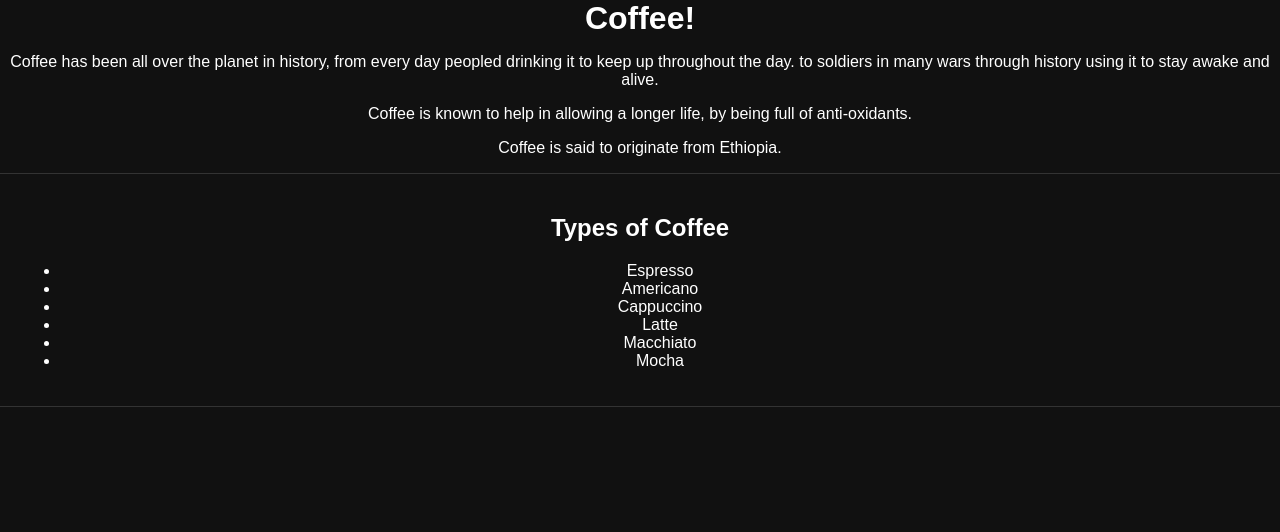
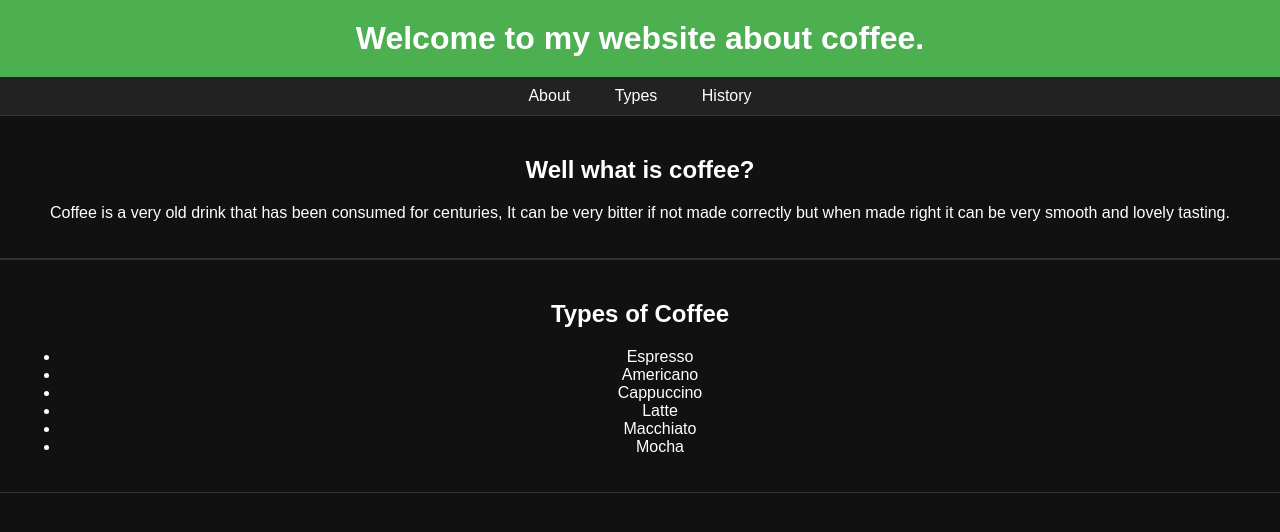
Before and after one commit to codegoose2341/set08101.io, a plain HTML site: page index.html in a window 1280 px wide. Drawn offline with Linux system fonts and the light colour scheme; a script that the page names is missing.

Commit message:
Update index.html

```diff
--- a/index.html
+++ b/index.html
@@ -8,10 +8,22 @@
     <link rel="stylesheet" href="style.css">
   </head>
   <body style="text-align:center;">
-    <h1>Coffee!</h1>
-    <p>Coffee has been all over the planet in history, from every day peopled drinking it to keep up throughout the day. to soldiers in many wars through history using it to stay awake and alive.</p>
-    <p>Coffee is known to help in allowing a longer life, by being full of anti-oxidants.</p>
-    <p>Coffee is said to originate from Ethiopia.</p>
+
+    <header>
+      <h1>Welcome to my website about coffee.</h1>
+    </header>
+    <nav>
+      <a href="#about">About</a>
+      <a href="#types">Types</a>
+      <a href="#history">History</a>
+    </nav>
+    <section id="about">
+      <h2>Well what is coffee?</h2>
+      <p>Coffee is a very old drink that has been consumed for centuries, It can be very bitter if not made correctly but
+        when made right it can be very smooth and lovely tasting.
+      </p>
+
+    </section>
 
     <section id="types">
       <h2>Types of Coffee</h2>
```
